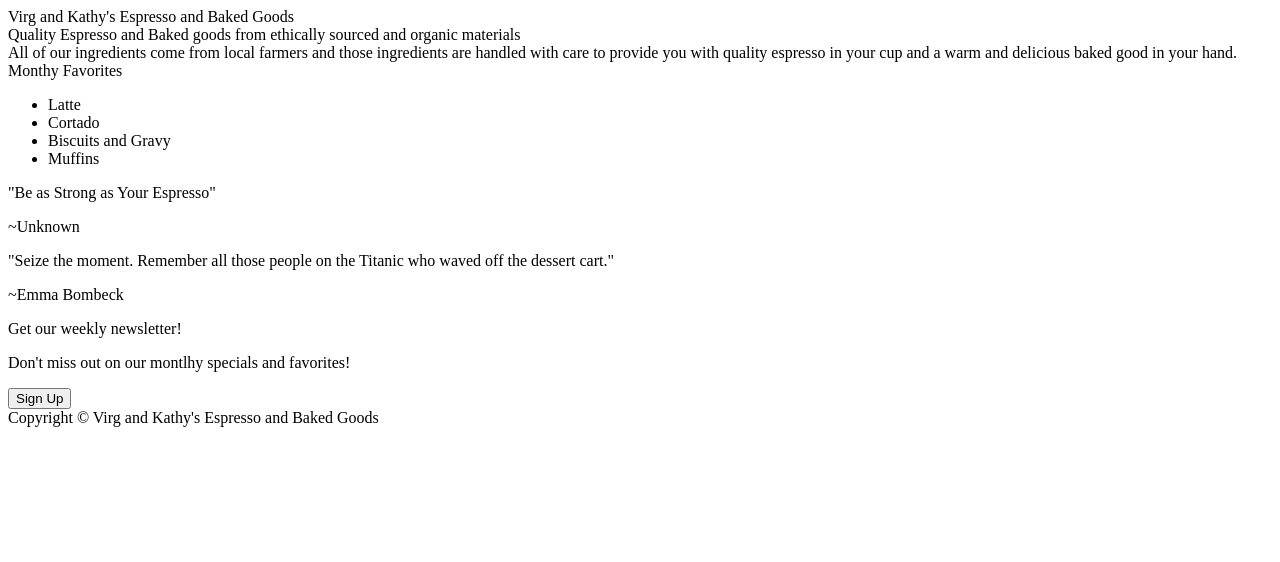
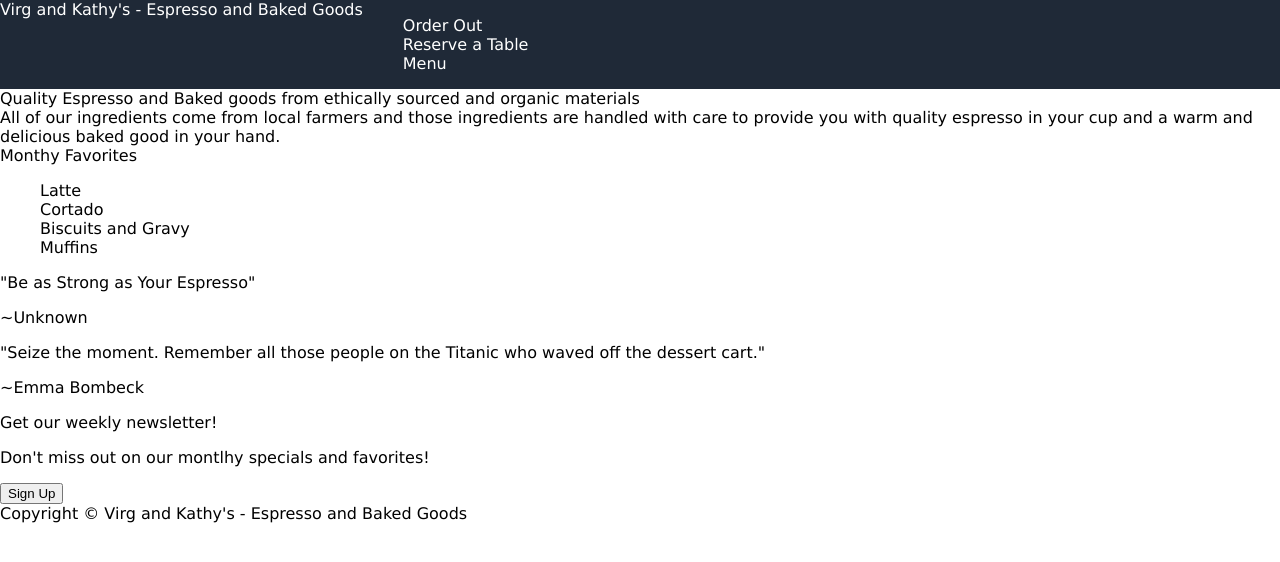
Before and after one commit to DutsAndrew/WebsiteLandingPage, a plain HTML site: page index.html in a window 1280 px wide. Drawn offline with Linux system fonts and the light colour scheme.

Commit message:
class tags

```diff
--- a/index.html
+++ b/index.html
@@ -7,9 +7,17 @@
     <title>Website Landing Page</title>
     <link rel="stylesheet" href="./style.css">
 </head>
+
 <body>
   <div class="header">
-        Virg and Kathy's Espresso and Baked Goods
+    <div class="title">Virg and Kathy's - Espresso and Baked Goods</div>
+    <div class="links">
+      <ul>
+        <li>Order Out</li>
+        <li>Reserve a Table</li>
+        <li>Menu</li>
+      </ul>
+    </div>
   </div>
 
   <div class="content">
@@ -42,7 +50,8 @@
         <button class="signup">Sign Up</button>
       </div>
     </div>
-        <div class="footer">Copyright © Virg and Kathy's Espresso and Baked Goods</div>
+    <div class="footer">Copyright © Virg and Kathy's - Espresso and Baked Goods</div>
+  </div>
 </div>
 </body>
 </html>
--- a/style.css
+++ b/style.css
@@ -1,15 +1,29 @@
-.body {
+html, body {
+  height: 100%;
+}
+
+body {
+  font-family: Verdana, Geneva, Tahoma, sans-serif;
+  margin: 0;
+  min-height: 100vh;
+  display: flex;
+  flex-direction: column;
+}
+
+.header {
+  background-color: #1F2937;
+  color: white;
+  display: flex;
+}
+
+.title {
 
 }
 
-.header {
+.links {
 
 }
 
-.content {
-
+ul {
+  list-style-type: none;
 }
-
-.sidebar {
-
-}
```
Also changed, not shown: 1 other file. Lines whose indentation alone changed are shown as unchanged.
